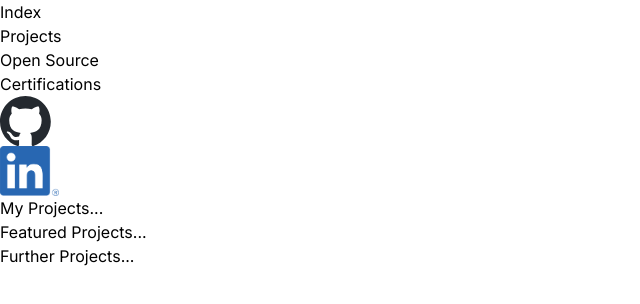
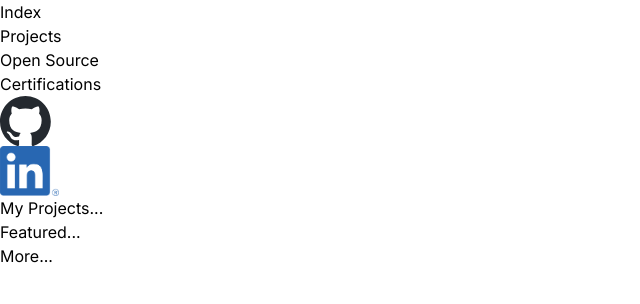
Before and after one commit to wulandari-tech/portfolio-site, a Next.js app: page /projects in a window 1280 px wide. Shown: the top 304 px of the page, without its empty margins (0-640 px from the left). Built offline with nearby package versions, Linux system fonts and the light colour scheme.

Commit message:
Remove redundant wording

```diff
--- a/app/projects/page.tsx
+++ b/app/projects/page.tsx
@@ -4,10 +4,10 @@ export default function Index() {
       <main>
         <h1>My Projects...</h1>
         <section>
-            <h2>Featured Projects...</h2>
+            <h2>Featured...</h2>
         </section>
         <section>
-            <h2>Further Projects...</h2>
+            <h2>More...</h2>
         </section>
       </main>
     )
```
